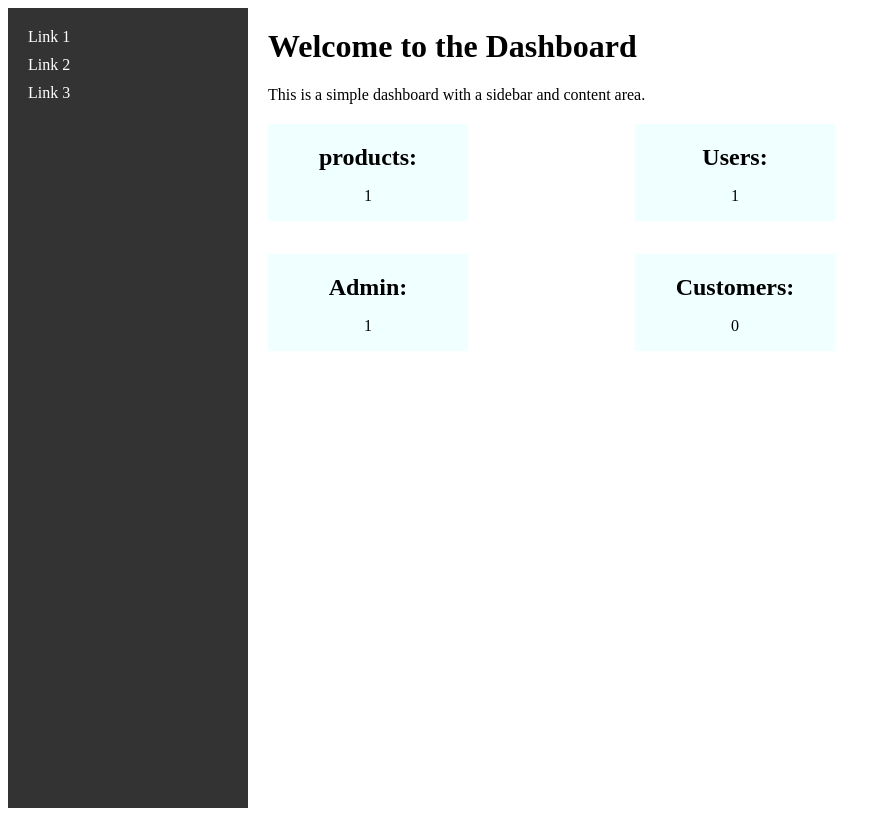
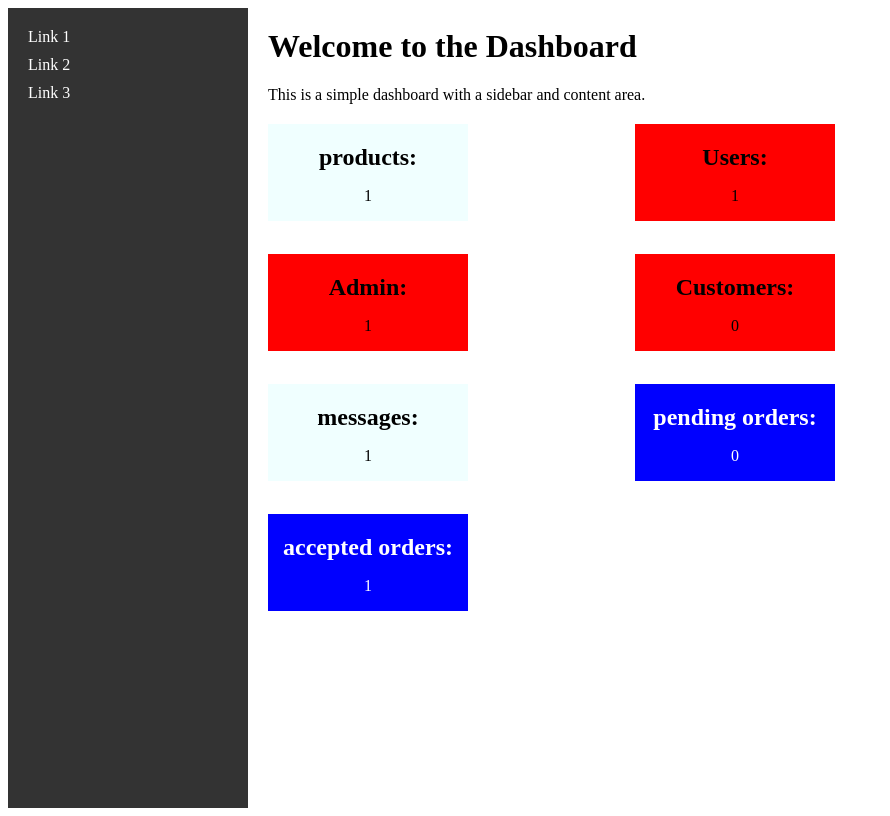
Before and after one commit to Esmat-97/E-commerce, a PHP site: page /dashboard.php in a window 1280 px wide. Shown: the whole page, without its empty margins (0-890 px from the left). Run offline with PHP 8.4, Linux system fonts and the light colour scheme; tables that the repository leaves empty hold one stand-in row (values such as "Sample post").

Commit message:
add orders , msgs to dashboard

```diff
--- a/admin/dashboard.php
+++ b/admin/dashboard.php
@@ -5,6 +5,7 @@
     <link rel="stylesheet" href="../css/dashboard.css">
     <title>Simple Dashboard</title>
 
+</style>
 </head>
 <body>
     <div class="dashboard">
@@ -90,7 +91,7 @@ $conn = null;
 
               ?>
 
-               <div class="counter">
+               <div class="counter" style="background-color:red;">
                     <h2>Users:</h2>
                     <p><?php echo $row['COUNT(email)'] ?> </p>
                 </div>
@@ -132,7 +133,7 @@ try {
 
               ?>
 
-               <div class="counter">
+               <div class="counter" style="background-color:red;">
                     <h2>Admin:</h2>
                     <p><?php echo $row['COUNT(email)'] ?> </p>
                 </div>
@@ -174,7 +175,7 @@ try {
 
               ?>
 
-               <div class="counter">
+               <div class="counter" style="background-color:red;">
                     <h2>Customers:</h2>
                     <p><?php echo $row['COUNT(email)'] ?> </p>
                 </div>
@@ -194,6 +195,120 @@ echo "Empty rows";
 // Close the database connection
 $conn = null;
 
+
+
+
+try {
+
+    $conn = new PDO("mysql:host=$servername;dbname=$dbname", $username, $password);
+    $conn->setAttribute(PDO::ATTR_ERRMODE, PDO::ERRMODE_EXCEPTION);
+
+       $stmt = $conn->prepare(" SELECT COUNT(message) FROM messages ");
+
+       $stmt->execute();
+
+       if ($stmt->rowCount() > 0) {
+
+           while ($row = $stmt->fetch(PDO::FETCH_ASSOC)) {
+
+              ?>
+
+               <div class="counter">
+                    <h2>messages:</h2>
+                    <p><?php echo $row['COUNT(message)'] ?> </p>
+                </div>
+
+
+                <?php
+
+                }
+
+} else {
+echo "Empty rows";
+}
+} catch(PDOException $e) {
+    echo "Error: " . $e->getMessage();
+    }
+
+// Close the database connection
+$conn = null;
+
+
+
+
+try {
+
+    $conn = new PDO("mysql:host=$servername;dbname=$dbname", $username, $password);
+    $conn->setAttribute(PDO::ATTR_ERRMODE, PDO::ERRMODE_EXCEPTION);
+
+       $stmt = $conn->prepare(" SELECT COUNT(order_date) FROM  orders where status='pending' ");
+
+       $stmt->execute();
+
+       if ($stmt->rowCount() > 0) {
+
+           while ($row = $stmt->fetch(PDO::FETCH_ASSOC)) {
+
+              ?>
+
+               <div class="counter" style="background-color:blue; color:white;">
+                    <h2>pending orders:</h2>
+                    <p><?php echo $row['COUNT(order_date)'] ?> </p>
+                </div>
+
+
+                <?php
+
+                }
+
+} else {
+echo "Empty rows";
+}
+} catch(PDOException $e) {
+    echo "Error: " . $e->getMessage();
+    }
+
+// Close the database connection
+$conn = null;
+
+
+
+
+
+try {
+
+    $conn = new PDO("mysql:host=$servername;dbname=$dbname", $username, $password);
+    $conn->setAttribute(PDO::ATTR_ERRMODE, PDO::ERRMODE_EXCEPTION);
+
+       $stmt = $conn->prepare(" SELECT COUNT(order_date) FROM  orders where status='accepted'; ");
+
+       $stmt->execute();
+
+       if ($stmt->rowCount() > 0) {
+
+           while ($row = $stmt->fetch(PDO::FETCH_ASSOC)) {
+
+              ?>
+
+               <div class="counter" style="background-color:blue; color:white;">
+                    <h2>accepted orders:</h2>
+                    <p><?php echo $row['COUNT(order_date)'] ?> </p>
+                </div>
+
+
+                <?php
+
+                }
+
+} else {
+echo "Empty rows";
+}
+} catch(PDOException $e) {
+    echo "Error: " . $e->getMessage();
+    }
+
+// Close the database connection
+$conn = null;
 ?>
 
 
--- a/admin/orders.php
+++ b/admin/orders.php
@@ -93,8 +93,6 @@ try {
   $conn = new PDO("mysql:host=$servername;dbname=$dbname", $username, $password);
   $conn->setAttribute(PDO::ATTR_ERRMODE, PDO::ERRMODE_EXCEPTION);
 
-
-
   // Insert into table
   $sql = "UPDATE orders set status='accepted' where order_id= '$id';";
   // Use exec() because no results are returned
```
Also changed, not shown: css/dashboard.css (line endings or trailing spaces).
